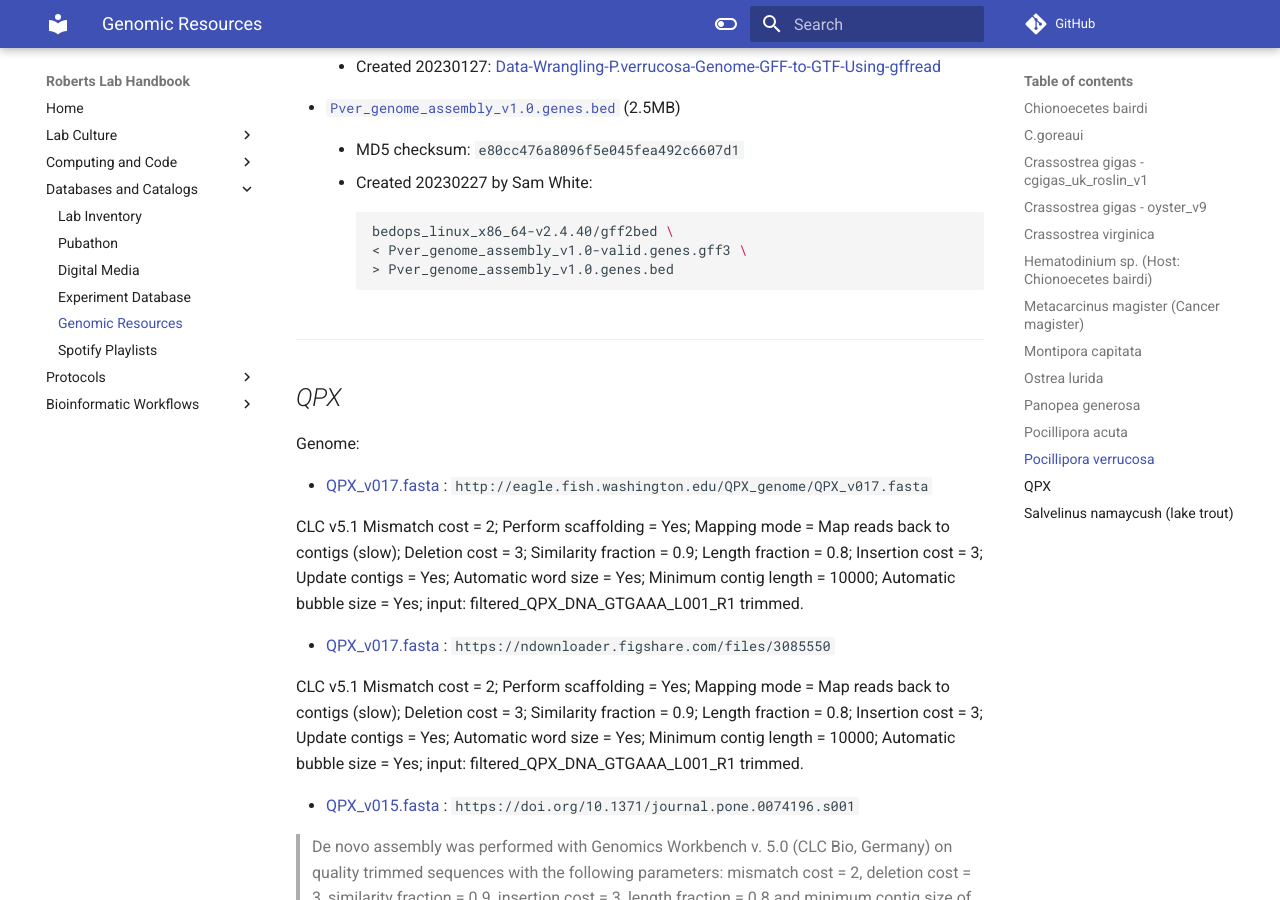
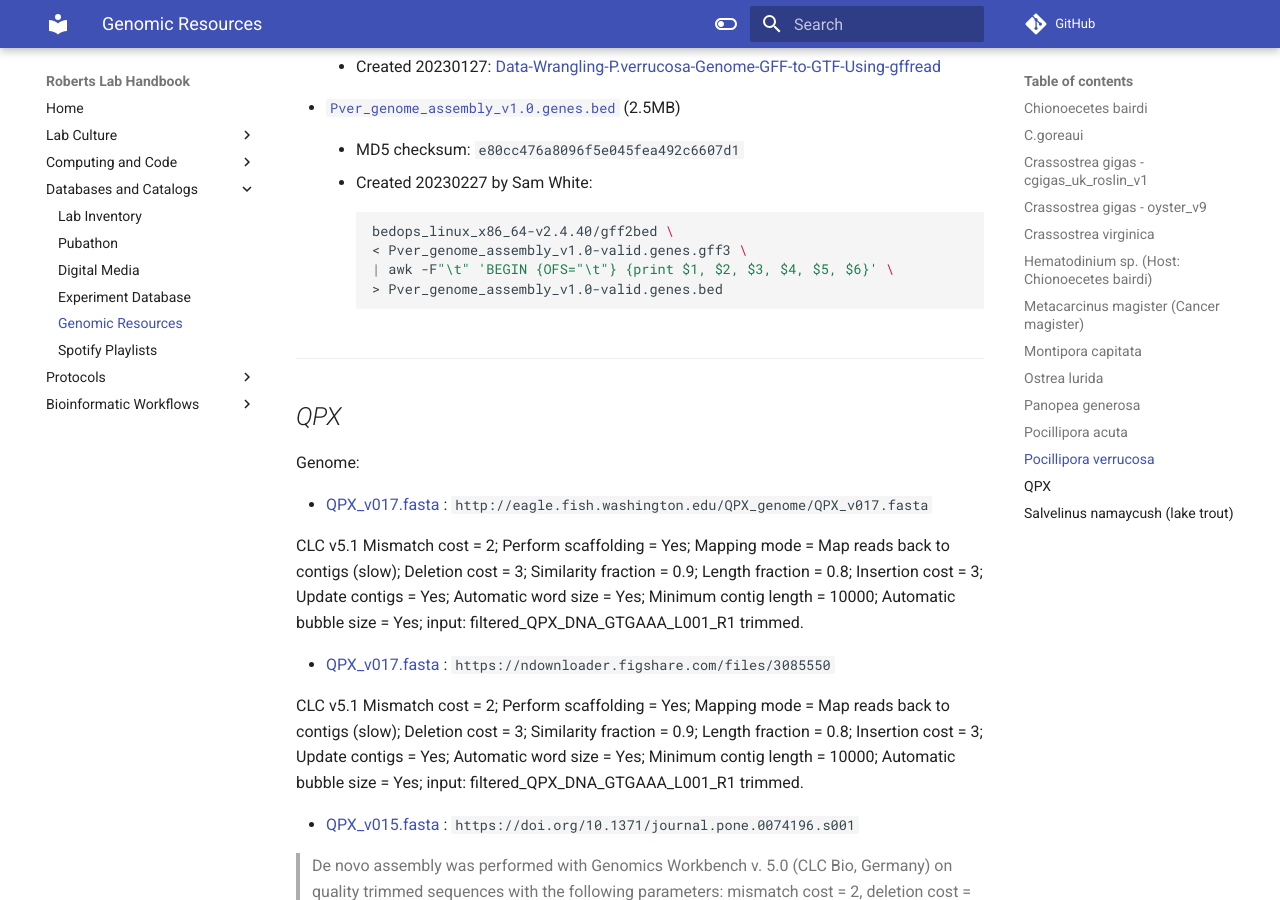
Before and after one commit to RobertsLab/resources, an MkDocs documentation site: the page built from docs/Genomic-Resources.md, in a window 1280 px wide and 900 px high, scrolled down 20125 px. Built offline with MkDocs 1.6.1 and Material for MkDocs 9.7.7, drawn with Linux system fonts in a browser that asks for light colours; comment, search, counter and statistics services are not loaded.

Commit message:
fix ggf2bed code

````diff
--- a/docs/Genomic-Resources.md
+++ b/docs/Genomic-Resources.md
@@ -924,7 +924,8 @@ Genome Feature Tracks
         ```shell
         bedops_linux_x86_64-v2.4.40/gff2bed \
         < Pver_genome_assembly_v1.0-valid.genes.gff3 \
-        > Pver_genome_assembly_v1.0.genes.bed
+        | awk -F"\t" 'BEGIN {OFS="\t"} {print $1, $2, $3, $4, $5, $6}' \
+        > Pver_genome_assembly_v1.0-valid.genes.bed
         ```
 
 ---
````
